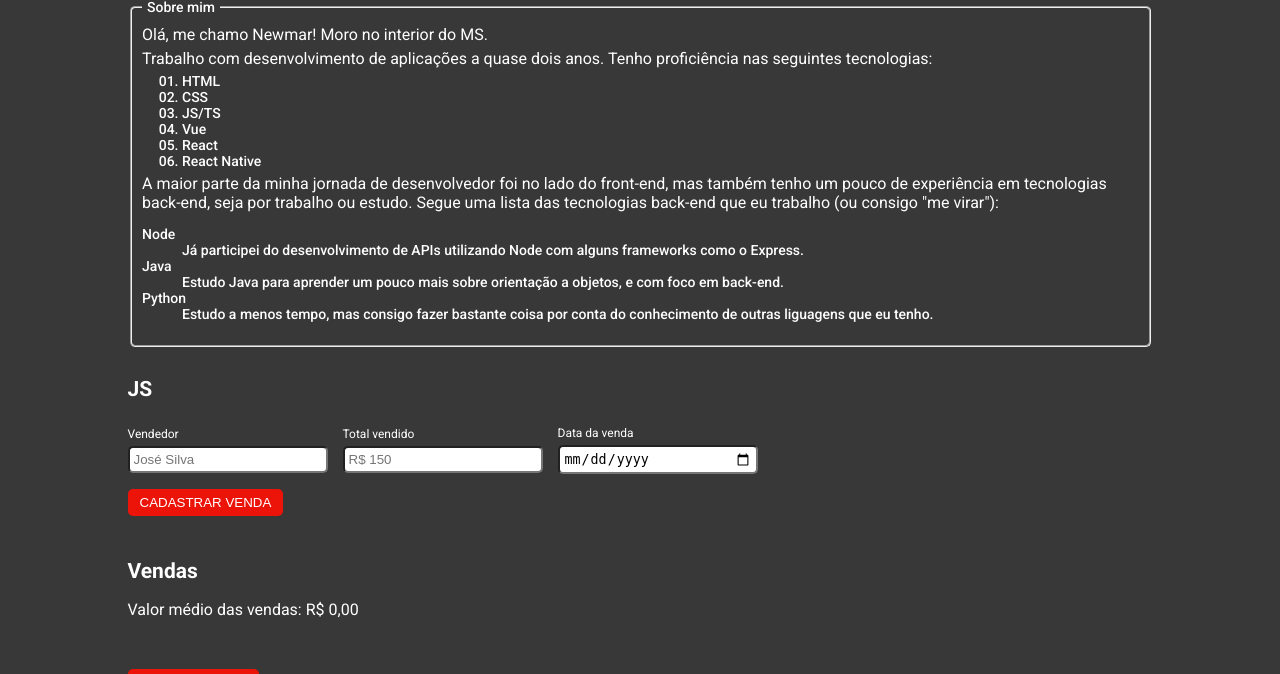
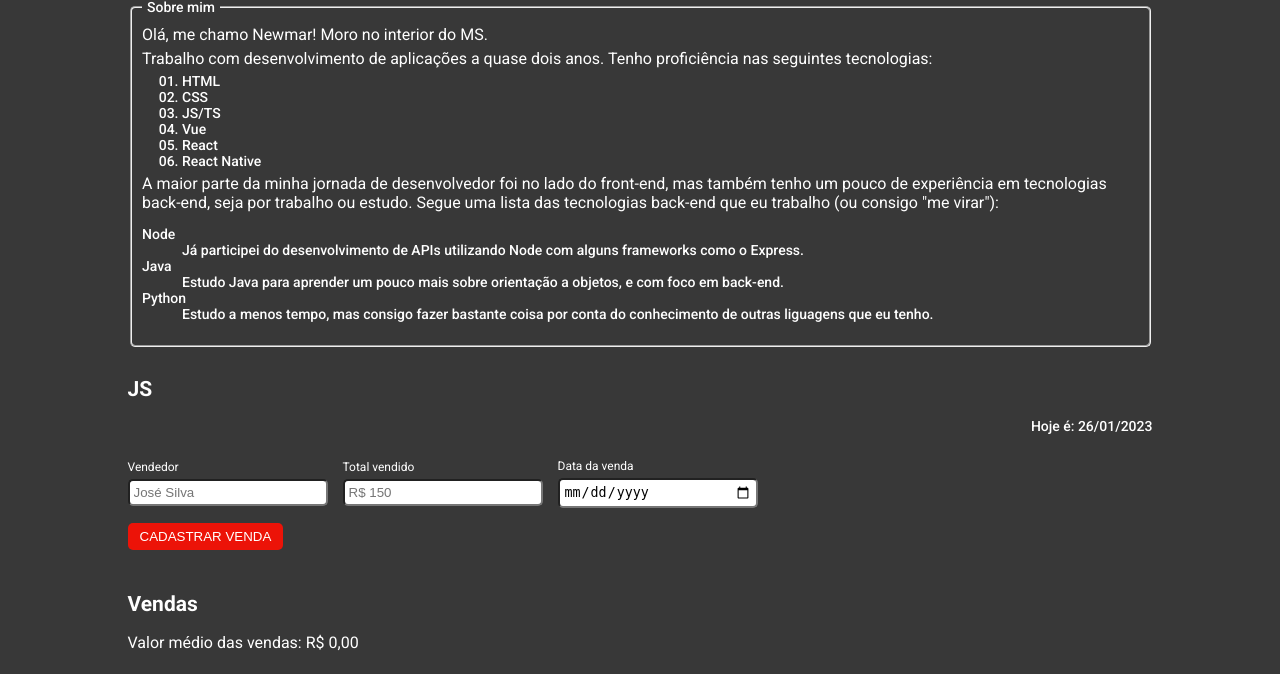
Before and after one commit to NewmarLucas/Visie-JR1, a PHP site: page / in a window 1280 px wide. Shown: the part 193-867 px from the top of the page. Run offline with PHP 8.4, Linux system fonts and the light colour scheme.

Commit message:
using geoLocation and Date

```diff
--- a/html-css-js/index.html
+++ b/html-css-js/index.html
@@ -89,6 +89,10 @@
 
       <section>
         <h2 style="margin-top: 30px">JS</h2>
+        <div class="random-informations">
+          <div id="coords"></div>
+          <div id="currentDate"></div>
+        </div>
         <form onsubmit="handleAddSale()">
           <div class="form-container">
             <div class="input-container">
--- a/html-css-js/index.js
+++ b/html-css-js/index.js
@@ -4,10 +4,22 @@ const [
   date,
   cardsContainer,
   salesAverage,
-] = ['seller', 'amount', 'date', 'cards-container', 'sales-average'].map(item => document.getElementById(item))
+  coords,
+  currentDate,
+] = [
+  'seller',
+  'amount',
+  'date',
+  'cards-container',
+  'sales-average',
+  'coords',
+  'currentDate',
+].map(item => document.getElementById(item))
 
 window.addEventListener('load', () => {
   renderSalesCards()
+  getLocation()
+  getCurrentDate()
 })
 
 function renderSalesCards() {
@@ -77,3 +89,28 @@ function formatCurrency(value) {
     currency: 'BRL',
   })
 }
+
+function getLocation() {
+  if (navigator.geolocation) {
+    navigator.geolocation.getCurrentPosition(showPosition)
+  } else {
+    coords.innerHTML = null
+  }
+}
+
+function showPosition(position) {
+  const html = `
+    As coordenadas da Localização atual é: <br>
+    Latitude: ${position.coords.latitude}, Longitude: ${position.coords.longitude}
+  `
+  coords.innerHTML = html
+}
+
+function getCurrentDate() {
+  const today = new Date()
+  const yyyy = today.getFullYear()
+  const mm = today.getMonth() + 1
+  const dd = today.getDate()
+
+  currentDate.innerHTML = `Hoje é: ${('0' + dd).slice(-2)}/${('0' + mm).slice(-2)}/${yyyy}`
+}
--- a/html-css-js/styles.css
+++ b/html-css-js/styles.css
@@ -149,3 +149,17 @@ header {
   border: none;
   font-weight: 400;
 }
+
+.random-informations {
+  display: flex;
+  flex-wrap: wrap;
+  justify-content: space-between;
+  align-items: flex-start;
+  gap: 25px;
+}
+
+@media (max-width: 475px) {
+  .navigation-list {
+    display: none;
+  }
+}
```
